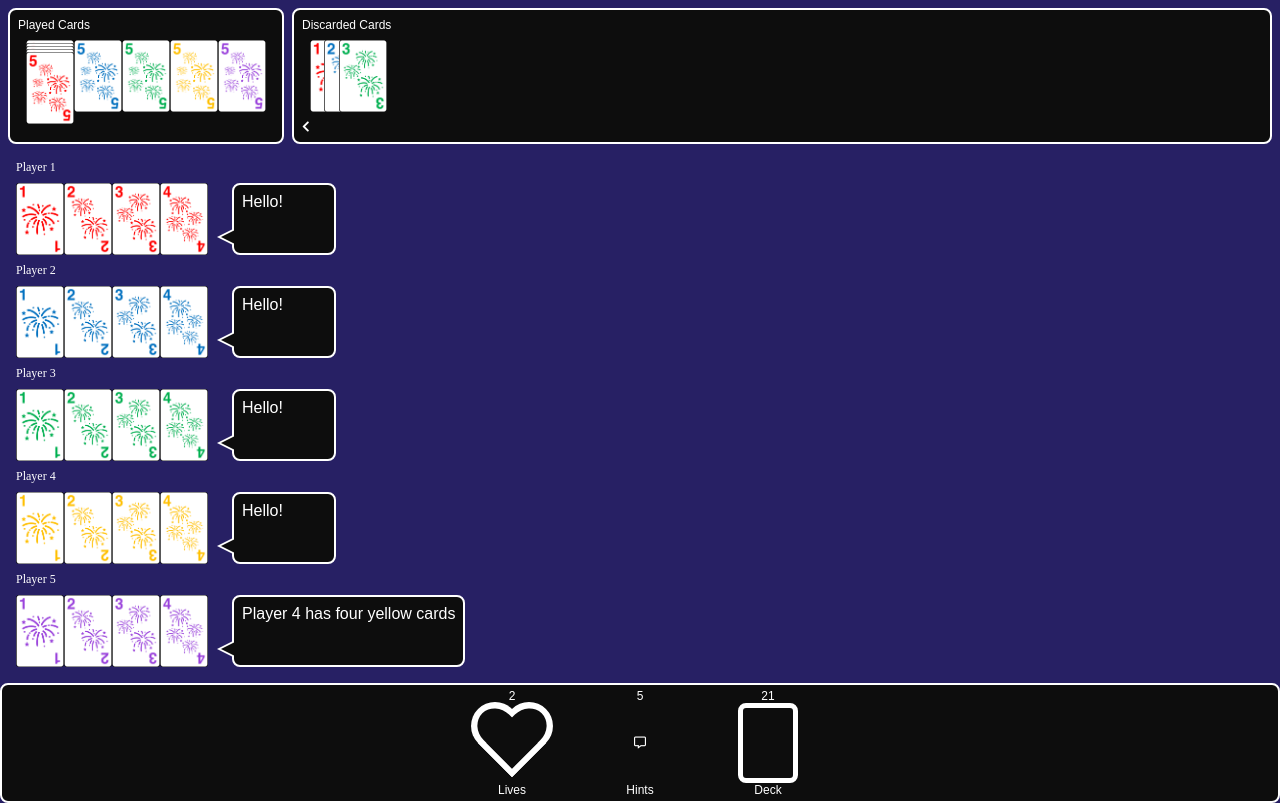
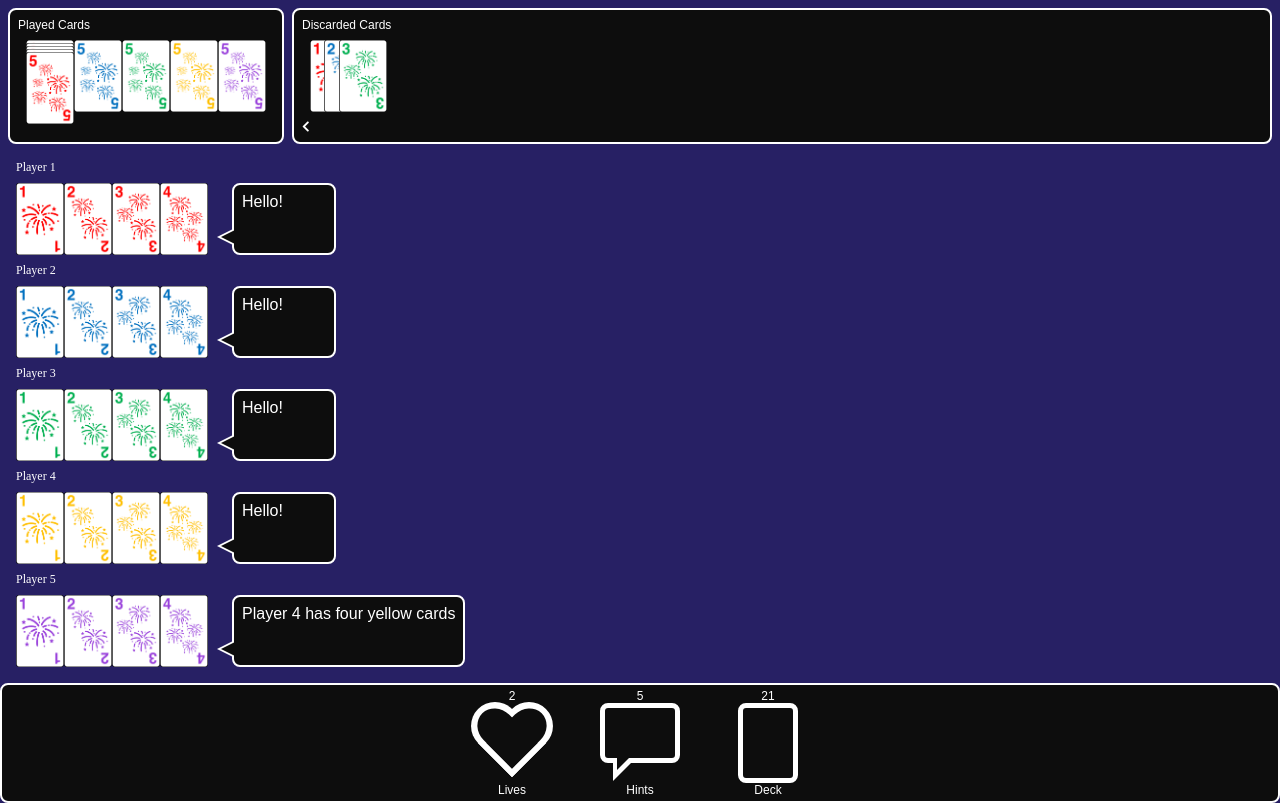
Before and after one commit to atyjeski/tyjeski, a Django app: page /hanabi/new in a window 1280 px wide. Run offline with Django 3.2, Linux system fonts and the light colour scheme; some libraries are stand-ins or nearby versions.

Commit message:
Add hints icon to footer

```diff
--- a/backend/hanabi/static/hanabi/css/interface-overhaul.css
+++ b/backend/hanabi/static/hanabi/css/interface-overhaul.css
@@ -31,12 +31,10 @@
     --card-width: 6vh;
     --card-height: 9vh;
 
-    --triangle-width: 2vh;
-    --text-bubble-width: 13vh;
-
     --icon-bw: .7vh;
     --icon-size: 10vh;
 }
+
 
 /* General Styles */
 
@@ -71,6 +69,7 @@ html {
     border: var(--bw) solid var(--clr-light);
     border-radius: var(--br);
 }
+
 
 /* Header - Played and Discarded Sections */
 
@@ -116,6 +115,7 @@ html {
     margin-right: calc( var(--card-width) * -.7);;
 }
 
+
 /* Content - Player Hands and Game Text */
 
 .content {
@@ -142,6 +142,9 @@ html {
 }
 
 .player-text {
+    --triangle-width: 2vh;
+    --text-bubble-width: 13vh;
+
     font-size: var(--fs-medium);
     padding: var(--margin);
     align-self: stretch;
@@ -201,14 +204,56 @@ html {
 
 .icon-counter {}
 
+
 /* Shapes for Icons */
 
+    /* deck */
+
 .deck-shape {
+    width: 75%;
     height: 100%;
-    width: 75%;
+    background-color: var(--clr-dark);
     border: var(--icon-bw) solid var(--clr-light);
     border-radius: var(--br);
 }
+
+    /* hints */
+
+.hint-shape {
+    --triangle-height: 2.5vh;
+
+    position: relative;
+    width: 100%;
+    height: 75%;
+    background-color: var(--clr-dark);
+    border: var(--icon-bw) solid var(--clr-light);
+    border-radius: var(--br);
+    margin-bottom: var(--triangle-height)
+}
+
+.hint-shape:before,
+.hint-shape:after {
+    content: '';
+    width: 0;
+    height: 0;
+    position: absolute;
+    border-top: calc(var(--triangle-height) * .5) solid transparent;
+    border-right: calc(var(--triangle-height)) solid transparent;
+    left: var(--br);
+}
+
+.hint-shape:before {
+    border-top: var(--triangle-height) solid var(--clr-light);
+    bottom: calc(var(--triangle-height) * -1 - var(--icon-bw) * .5);
+}
+
+.hint-shape:after {
+    border-top: var(--triangle-height) solid var(--clr-dark);
+    bottom: calc(var(--triangle-height) * -1 + var(--icon-bw) * 1.5);
+    left: calc(var(--br) + var(--icon-bw) * .75);
+}
+
+    /* heart */
 
 .heart-shape {
     position: relative;
--- a/backend/hanabi/templates/hanabi/interface-overhaul.html
+++ b/backend/hanabi/templates/hanabi/interface-overhaul.html
@@ -140,7 +140,7 @@
     <div class="icon-wrapper">
       <div class="icon-counter">5</div>
       <div class="icon">
-        <i class="far fa-comment-alt"></i>
+        <div class="hint-shape"></div>
       </div>
       <div class="icon-label">Hints</div>
     </div>
```
